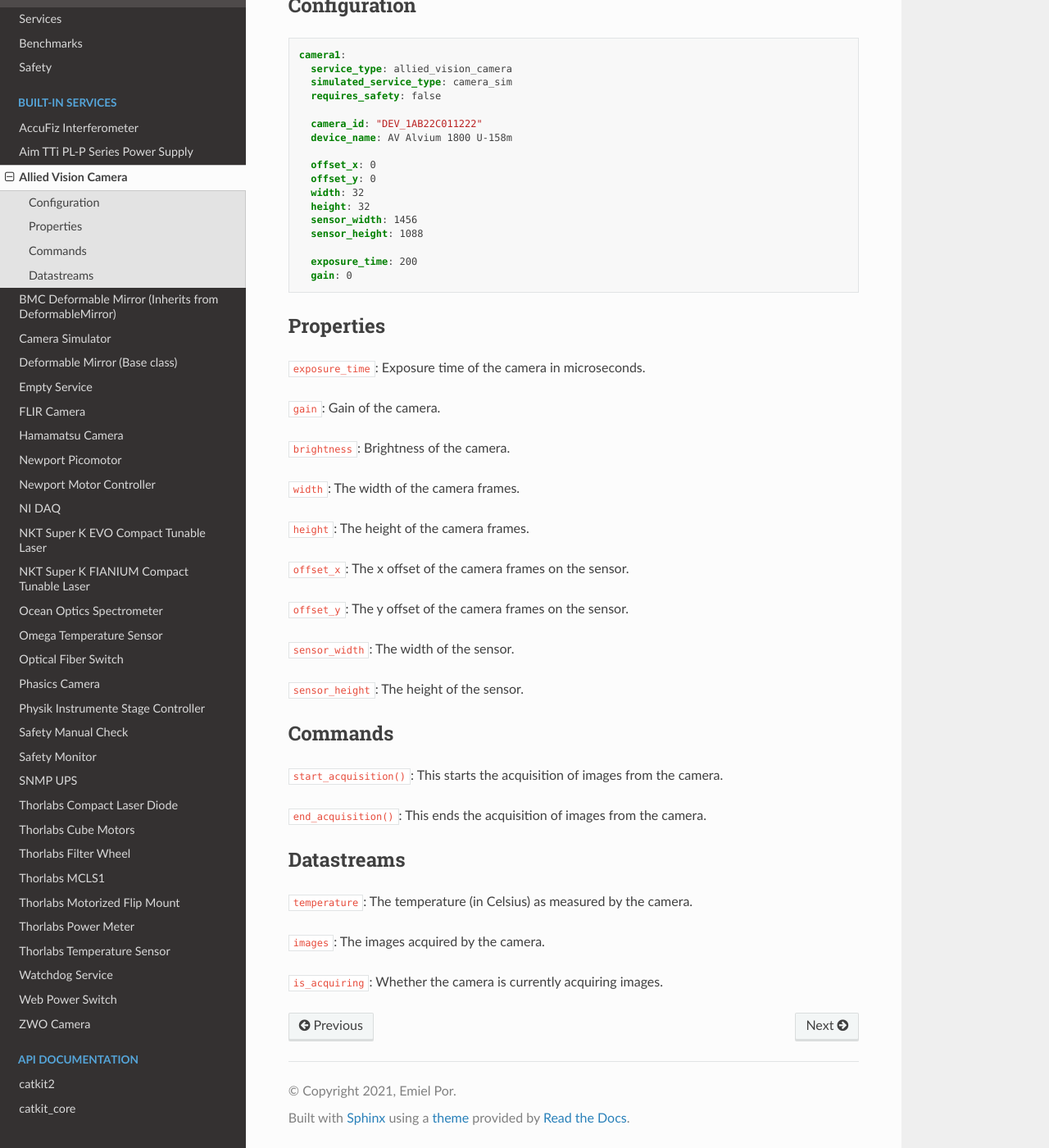
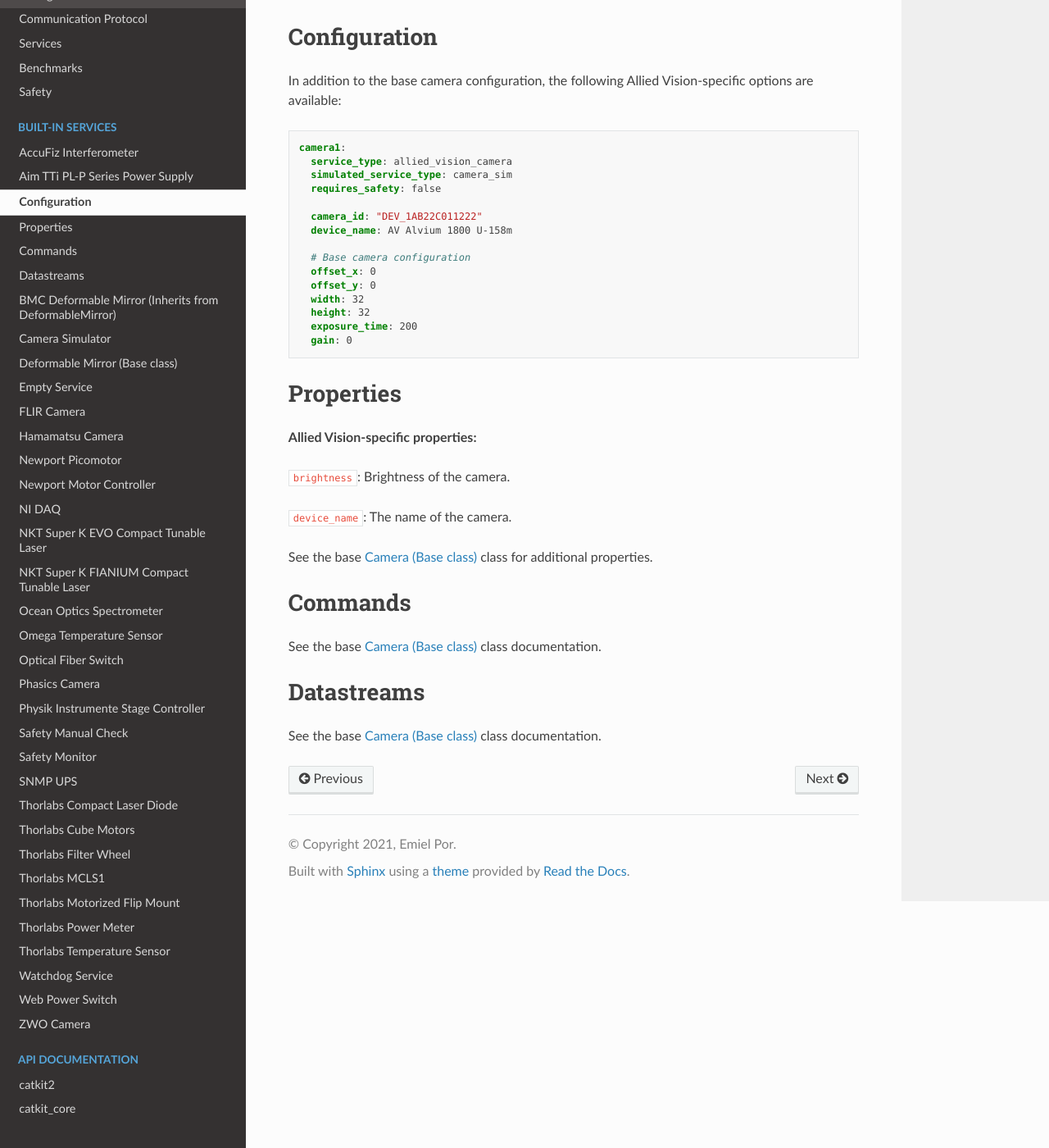
Before and after one commit to spacetelescope/catkit2, a Sphinx documentation site: the page built from docs/services/allied_vision_camera.rst, in a window 1280 px wide and 1400 px high, scrolled down 681 px. Shown: the whole window at 82% size. Built offline with Sphinx 7.4.7 and the Read the Docs theme 3.1.0, drawn with Linux system fonts in a browser that asks for light colours; some of the changed text lies outside the part shown.

Commit message:
First attempt at new camera docs

```diff
--- a/docs/services/allied_vision_camera.rst
+++ b/docs/services/allied_vision_camera.rst
@@ -1,4 +1,4 @@
-Allied Vision Camera
+ Allied Vision Camera
 ====================
 
 This service controls an Allied Vision camera. It is a wrapper around the Vimba SDK, which requires its installation.
@@ -23,6 +23,8 @@
 Configuration
 -------------
 
+In addition to the base camera configuration, the following Allied Vision-specific options are available:
+
 .. code-block:: YAML
 
     camera1:
@@ -33,46 +35,31 @@
       camera_id: "DEV_1AB22C011222"
       device_name: AV Alvium 1800 U-158m
 
+      # Base camera configuration
       offset_x: 0
       offset_y: 0
       width: 32
       height: 32
-      sensor_width: 1456
-      sensor_height: 1088
-
       exposure_time: 200
       gain: 0
 
 Properties
 ----------
-``exposure_time``: Exposure time of the camera in microseconds.
 
-``gain``: Gain of the camera.
+**Allied Vision-specific properties:**
 
 ``brightness``: Brightness of the camera.
 
-``width``: The width of the camera frames.
+``device_name``: The name of the camera.
 
-``height``: The height of the camera frames.
-
-``offset_x``: The x offset of the camera frames on the sensor.
-
-``offset_y``: The y offset of the camera frames on the sensor.
-
-``sensor_width``: The width of the sensor.
-
-``sensor_height``: The height of the sensor.
+See the base :doc:`camera` class for additional properties.
 
 Commands
 --------
-``start_acquisition()``: This starts the acquisition of images from the camera.
 
-``end_acquisition()``: This ends the acquisition of images from the camera.
+See the base :doc:`camera` class documentation.
 
 Datastreams
 -----------
-``temperature``: The temperature (in Celsius) as measured by the camera.
 
-``images``: The images acquired by the camera.
-
-``is_acquiring``: Whether the camera is currently acquiring images.
+See the base :doc:`camera` class documentation.
```
Also changed, not shown: docs/services/camera.rst (added, +99 -0 lines), docs/services/flir_camera.rst (+15 -26 lines), docs/services/hamamatsu_camera.rst (+9 -19 lines), docs/services/zwo_camera.rst (+9 -20 lines).
